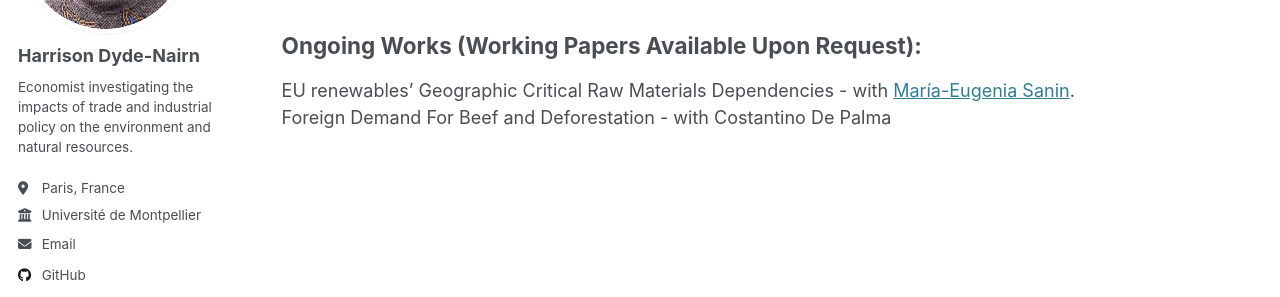
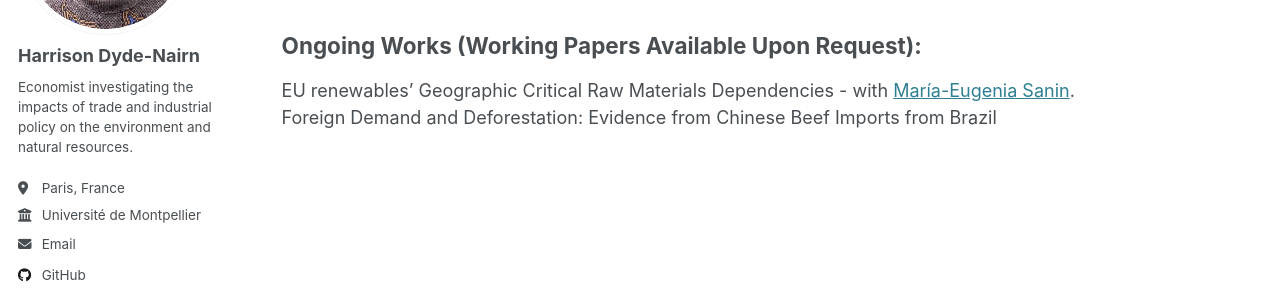
Before and after one commit to hdydenairn/hdydenairn.github.io, a Jekyll site: the page built from _pages/research.md, in a window 1280 px wide. Shown: the part 246-543 px from the top of the page. Built offline with Jekyll 4.4.1, drawn with Linux system fonts in a browser that asks for light colours.

Commit message:
Update research.md

```diff
--- a/_pages/research.md
+++ b/_pages/research.md
@@ -10,4 +10,4 @@ My research explores trade, industrial and ESG policies. I focus on how these po
 ## Ongoing Works (Working Papers Available Upon Request):
 
 EU renewables' Geographic Critical Raw Materials Dependencies - with [María-Eugenia Sanin](https://sites.google.com/site/meugeniasanin/).<br>
-Foreign Demand For Beef and Deforestation - with Costantino De Palma
+Foreign Demand and Deforestation: Evidence from Chinese Beef Imports from Brazil
```
